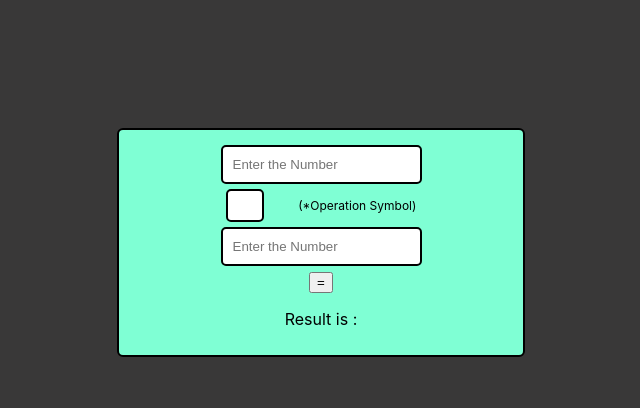
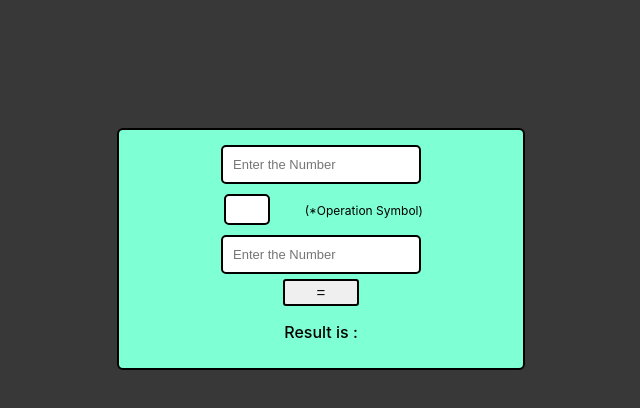
Before and after one commit to prakash-TM/Calculator-App-React-Vite, a React (Vite) app: page / in a window 1280 px wide. Shown: the top 408 px of the page, without its empty margins (331-971 px from the left). Built offline with nearby package versions, Linux system fonts and the light colour scheme.

Commit message:
ASS-24 added the readme file, ouput picture and did some changes in style portion

```diff
--- a/src/Calci.css
+++ b/src/Calci.css
@@ -13,7 +13,7 @@
     -o-border-radius: 6px;
 }
 
-.input {
+input {
     border: 2px solid black;
     border-radius: 5px;
     -webkit-border-radius: 5px;
@@ -22,6 +22,8 @@
     -o-border-radius: 5px;
     padding: 10px;
     margin: 5px;
+    font-size: 13px;
+    font-weight: 500;
 }
 
 .input1 {
@@ -31,11 +33,30 @@
     -moz-border-radius: 5px;
     -ms-border-radius: 5px;
     -o-border-radius: 5px;
-    padding: 7px;
+    padding: 5px 5px 5px 17px;
     margin-right: 9%;
     width: 20px;
+    font-size: 15px;
+    font-weight: 500;
 }
 
 .span {
     font-size: 12px;
 }
+
+button {
+    padding: 3px 10px;
+    font-size: 15px;
+    font-weight: 500;
+    border-radius: 3px;
+    -webkit-border-radius: 3px;
+    -moz-border-radius: 3px;
+    -ms-border-radius: 3px;
+    -o-border-radius: 3px;
+    border: 2px solid black;
+    width: 20%;
+}
+
+p {
+    font-weight: 500;
+}
--- a/src/Calci.tsx
+++ b/src/Calci.tsx
@@ -40,13 +40,13 @@ class Calci extends Component<any, any> {
       return(
           <>
           <div className="mainContainer">
-          <input className="input" type="text" name="first number" placeholder="Enter the Number" value={num1} onChange={F_num => this.updateFValue(F_num)} />
+          <input  type="text" name="first number" placeholder="Enter the Number" value={num1} onChange={F_num => this.updateFValue(F_num)} />
           <br />
           <input className="input1" type="text" name="symbol" value={symbol}  onChange={SY => this.updateSYValue(SY)} /><span className="span">(*Operation Symbol)</span>
           <br />
-          <input className="input" type="text" name="second number" value={num2} placeholder="Enter the Number" onChange={S_num => this.updateSValue(S_num)}/>
+          <input  type="text" name="second number" value={num2} placeholder="Enter the Number" onChange={S_num => this.updateSValue(S_num)}/>
           <br />
-          <button type="submit" onClick={this.arthOperation}>=</button>
+          <button  type="submit" onClick={this.arthOperation}>=</button>
           <p>Result is : {out}</p>
           </div>
           </>
```
Also changed, not shown: assets/output-pic.png (added), 1 other file (tests, documents, lock files or other folders).
